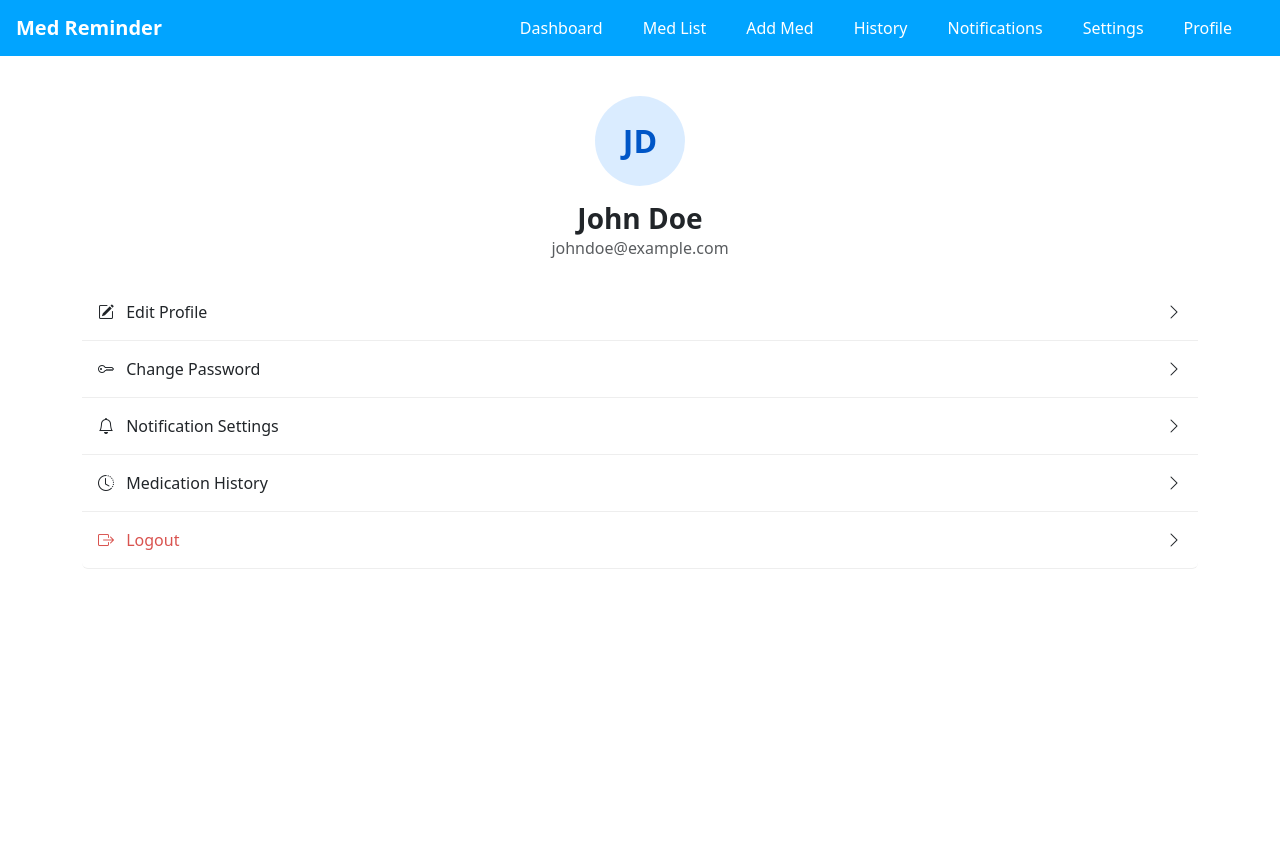
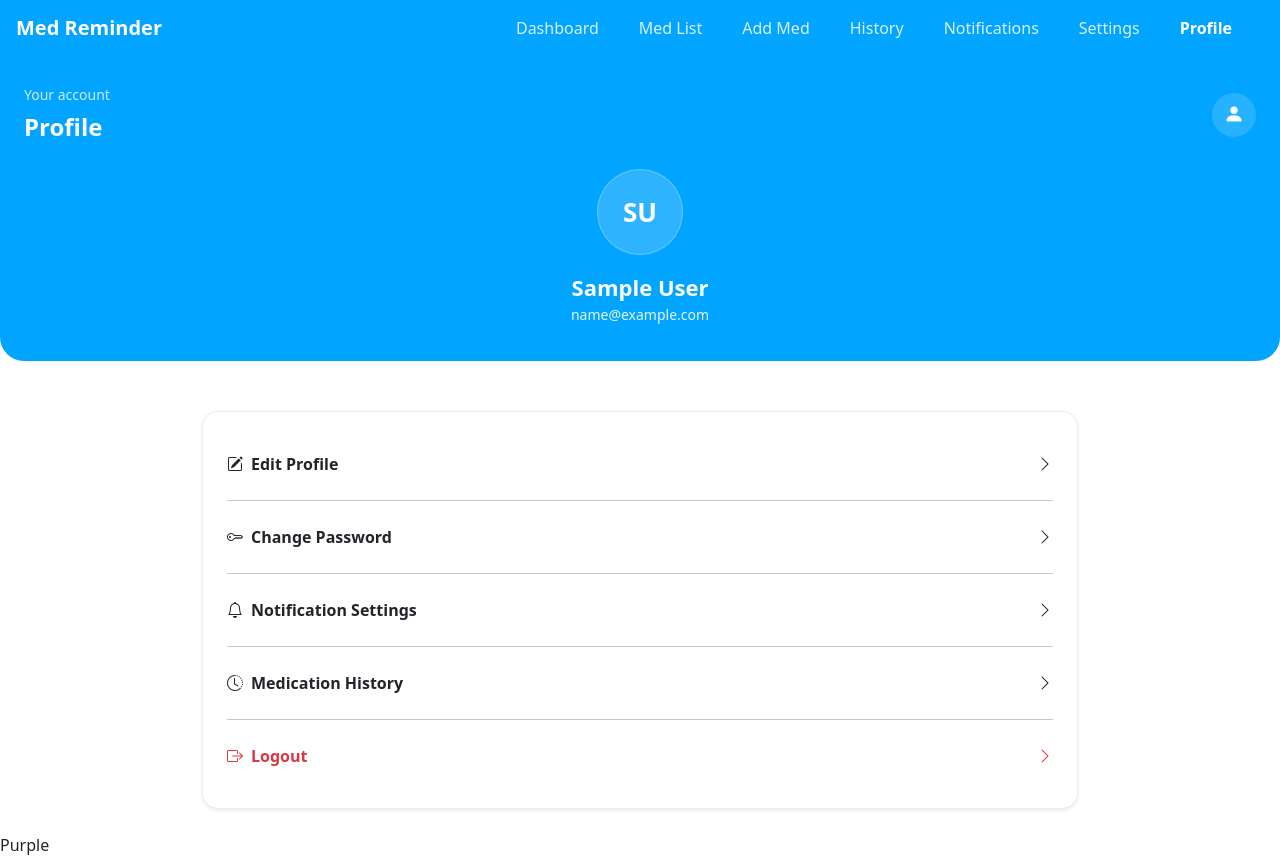
Before and after one commit to jibson1536/Medication-Reminder, a Flask app: page /profile/profile in a window 1280 px wide. Before the commit the page ends 569 px from the top, so only its background shows below. Run offline with Flask 3, Linux system fonts and the light colour scheme; the visitor is signed in with stand-in values (Sample User, id 1).

Commit message:
Update profile.html

```diff
--- a/flask-project/app/templates/profile.html
+++ b/flask-project/app/templates/profile.html
@@ -1,30 +1,23 @@
 <!DOCTYPE html>
 <html lang="en">
 <head>
-    <meta charset="UTF-8">
-    <meta name="viewport" content="width=device-width, initial-scale=1.0">
+  <meta charset="UTF-8" />
+  <meta name="viewport" content="width=device-width, initial-scale=1.0" />
   <title>Profile - Med Reminder</title>
 
   <!-- Bootstrap -->
-    <link href="https://cdn.jsdelivr.net/npm/bootstrap@5.3.8/dist/css/bootstrap.min.css" rel="stylesheet">
+  <link href="https://cdn.jsdelivr.net/npm/bootstrap@5.3.8/dist/css/bootstrap.min.css" rel="stylesheet" />
+  <link rel="stylesheet" href="https://cdn.jsdelivr.net/npm/bootstrap-icons@1.11.3/font/bootstrap-icons.css" />
 
-    <!-- Icons -->
-    <link rel="stylesheet" href="https://cdn.jsdelivr.net/npm/bootstrap-icons@1.11.3/font/bootstrap-icons.css">
-
-    <!-- Global CSS -->
+  <!-- Use index.css so design matches all pages -->
   <link rel="stylesheet" href="{{ url_for('static', filename='css/index.css') }}">
-
-    <!-- Profile CSS -->
-    <link rel="stylesheet" href="{{ url_for('static', filename='css/profile.css') }}">
 </head>
 
-<body class="bg-white">
+<body>
 
-    <!-- UNIVERSAL NAVBAR -->
-    <nav class="navbar navbar-expand-lg px-3 universal-nav">
-        <a class="navbar-brand fw-bold" href="{{ url_for('med_bp.dashboard') }}">
-            Med Reminder
-        </a>
+  <!-- NAVBAR -->
+  <nav class="navbar navbar-expand-lg px-3 universal-nav topnav">
+    <a class="navbar-brand fw-bold" href="{{ url_for('med_bp.dashboard') }}">Med Reminder</a>
 
     <button class="navbar-toggler" type="button" data-bs-toggle="collapse" data-bs-target="#menu">
       <span class="navbar-toggler-icon"></span>
@@ -43,61 +36,94 @@
     </div>
   </nav>
 
-    <!-- MAIN PROFILE PAGE -->
-    <main class="profile-container container">
-
-        <!-- Avatar -->
-        <div class="profile-avatar mx-auto mb-3">
-            <span>{{ user.initials }}</span>
+  <!-- BLUE HERO TOP BOX -->
+  <div class="dashboard-hero" style="border-radius: 0 0 24px 24px;">
+    <div class="d-flex justify-content-between align-items-center">
+      <div>
+        <div class="hero-greeting">Your account</div>
+        <div class="hero-name">Profile</div>
       </div>
 
-        <h3 class="text-center fw-bold mb-0">{{ user.name }}</h3>
-        <p class="text-center text-muted mb-4">{{ user.email }}</p>
+      <div class="hero-profile">
+        <i class="bi bi-person-fill"></i>
+      </div>
+    </div>
 
-        <!-- Settings List -->
-        <div class="list-group profile-list">
+    <!-- Avatar + Name inside hero (matches your screenshot but in hero style) -->
+    <div class="d-flex flex-column align-items-center mt-4">
+      <div class="rounded-circle d-flex align-items-center justify-content-center"
+           style="width: 86px; height: 86px; background: rgba(255,255,255,0.18); border: 1px solid rgba(255,255,255,0.25);">
+        <span style="font-weight: 900; font-size: 26px;">
+          {{ (current_user.name or "U")[:1] | upper }}{{ (current_user.name.split(' ')[1][:1] if current_user.name and current_user.name.split(' ')|length > 1 else '') | upper }}
+        </span>
+      </div>
 
-            <!-- Edit Profile (placeholder until you build the page) -->
-            <a href="#"
-               class="list-group-item list-group-item-action d-flex justify-content-between">
-                <span><i class="bi bi-pencil-square me-2"></i> Edit Profile</span>
+      <div class="mt-3 text-center">
+        <div style="font-size: 22px; font-weight: 900;">{{ current_user.name }}</div>
+        <div style="opacity: .9; font-size: 14px;">{{ current_user.email }}</div>
+      </div>
+    </div>
+  </div>
+
+  <!-- PAGE CONTENT -->
+  <main class="container py-4" style="max-width: 900px;">
+
+    <!-- ACTIONS CARD -->
+    <div class="p-4 bg-white rounded-4 shadow-sm" style="border: 1px solid rgba(15,23,42,0.08);">
+
+      <a class="d-flex justify-content-between align-items-center py-3 text-decoration-none text-dark"
+         href="{{ url_for('profile_bp.profile') }}">
+        <span class="fw-semibold d-flex align-items-center gap-2">
+          <i class="bi bi-pencil-square"></i> Edit Profile
+        </span>
         <i class="bi bi-chevron-right"></i>
       </a>
 
-            <!-- Change Password (placeholder for now) -->
-            <a href="#"
-               class="list-group-item list-group-item-action d-flex justify-content-between">
-                <span><i class="bi bi-key me-2"></i> Change Password</span>
+      <hr class="my-2">
+
+      <a class="d-flex justify-content-between align-items-center py-3 text-decoration-none text-dark"
+         href="{{ url_for('settings_bp.security') }}">
+        <span class="fw-semibold d-flex align-items-center gap-2">
+          <i class="bi bi-key"></i> Change Password
+        </span>
         <i class="bi bi-chevron-right"></i>
       </a>
 
-            <!-- Notification settings -->
-            <a href="{{ url_for('notify_bp.notifications') }}"
-               class="list-group-item list-group-item-action d-flex justify-content-between">
-                <span><i class="bi bi-bell me-2"></i> Notification Settings</span>
+      <hr class="my-2">
+
+      <a class="d-flex justify-content-between align-items-center py-3 text-decoration-none text-dark"
+         href="{{ url_for('notify_bp.notifications') }}">
+        <span class="fw-semibold d-flex align-items-center gap-2">
+          <i class="bi bi-bell"></i> Notification Settings
+        </span>
         <i class="bi bi-chevron-right"></i>
       </a>
 
-            <!-- Medication History -->
-            <a href="{{ url_for('profile_bp.history') }}"
-               class="list-group-item list-group-item-action d-flex justify-content-between">
-                <span><i class="bi bi-clock-history me-2"></i> Medication History</span>
+      <hr class="my-2">
+
+      <a class="d-flex justify-content-between align-items-center py-3 text-decoration-none text-dark"
+         href="{{ url_for('profile_bp.history') }}">
+        <span class="fw-semibold d-flex align-items-center gap-2">
+          <i class="bi bi-clock-history"></i> Medication History
+        </span>
         <i class="bi bi-chevron-right"></i>
       </a>
 
-            <!-- Logout -->
-            <a href="{{ url_for('auth_bp.login') }}"
-               class="list-group-item list-group-item-action logout-item d-flex justify-content-between">
-                <span><i class="bi bi-box-arrow-right me-2"></i> Logout</span>
+      <hr class="my-2">
+
+      <!-- LOGOUT (IMPORTANT: use auth_bp.logout, NOT settings_bp.logout) -->
+      <a class="d-flex justify-content-between align-items-center py-3 text-decoration-none text-danger"
+         href="{{ url_for('auth_bp.logout') }}">
+        <span class="fw-bold d-flex align-items-center gap-2">
+          <i class="bi bi-box-arrow-right"></i> Logout
+        </span>
         <i class="bi bi-chevron-right"></i>
       </a>
 
     </div>
-
-
   </main>
 
   <script src="https://cdn.jsdelivr.net/npm/bootstrap@5.3.8/dist/js/bootstrap.bundle.min.js"></script>
-    <script src="{{ url_for('static', filename='js/scripts.js') }}"></script>
 </body>
 </html>
+Purple
```
Lines whose indentation alone changed are shown as unchanged.
